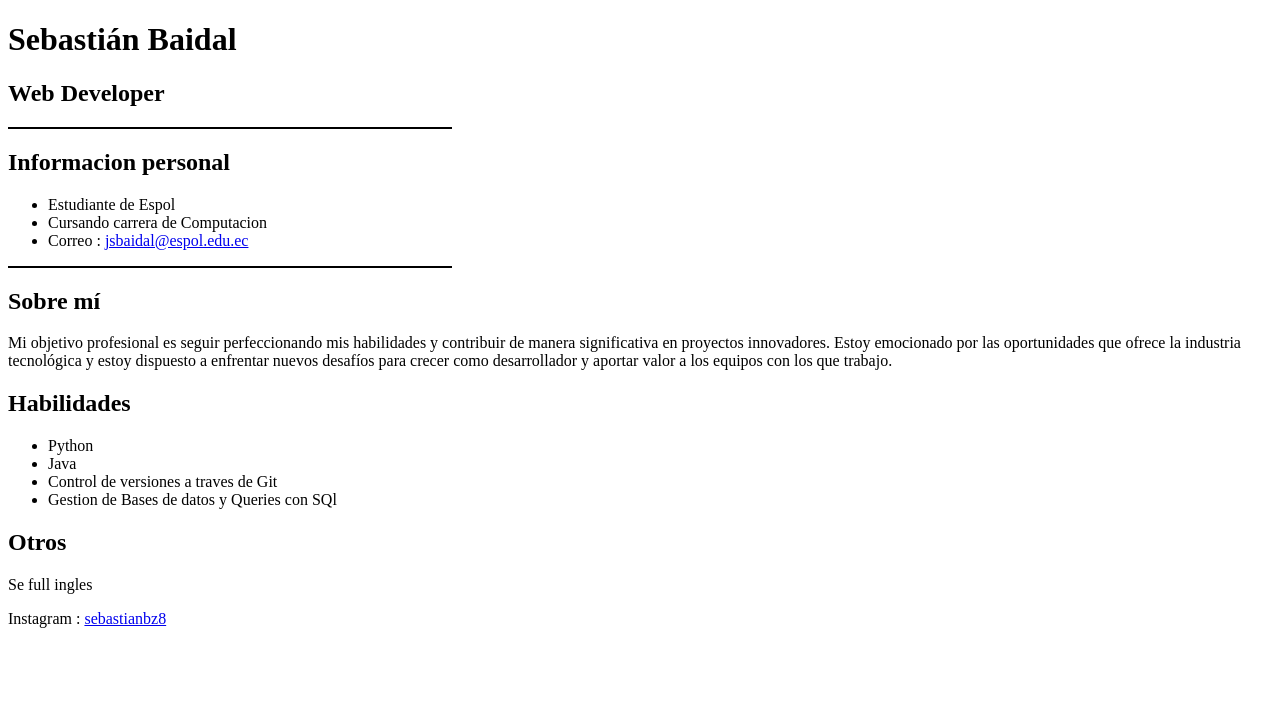
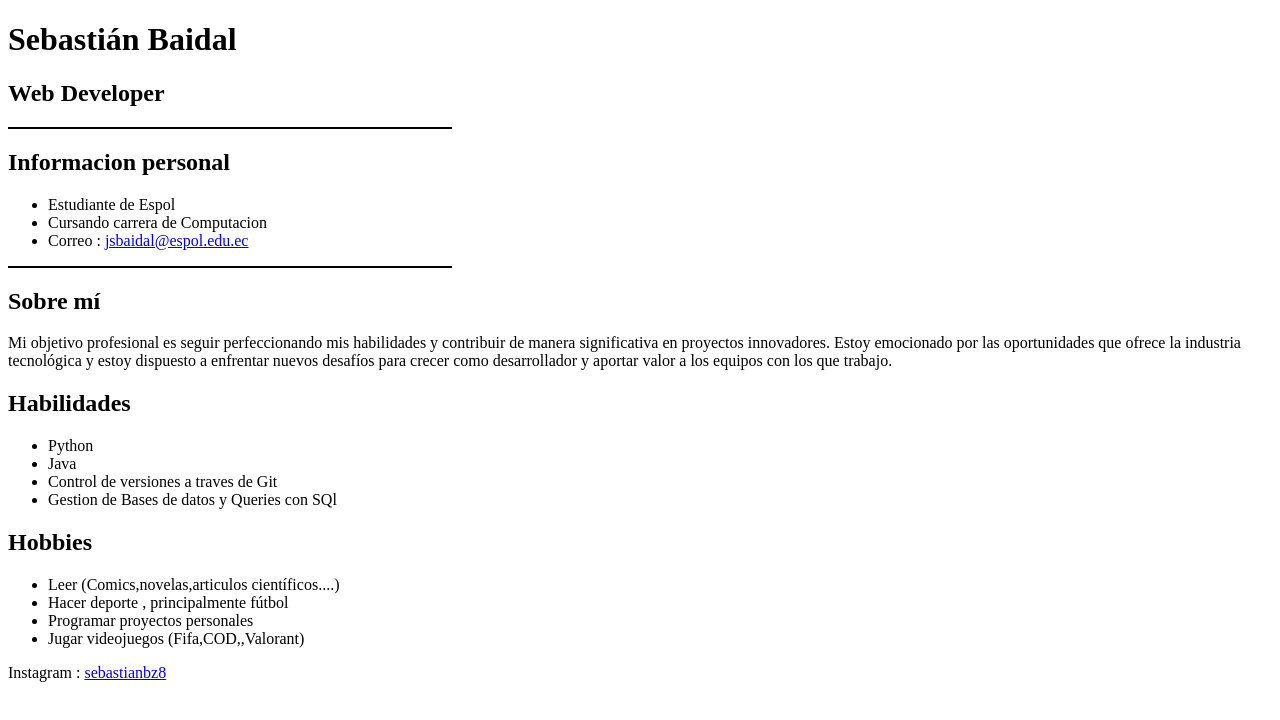
Before and after one commit to jsbaidal/curriculum, a plain HTML site: page index.html in a window 1280 px wide. Drawn offline with Linux system fonts and the light colour scheme.

Commit message:
nueva estructura

```diff
--- a/index.html
+++ b/index.html
@@ -47,8 +47,13 @@
         </section>
 
         <section>
-            <h2> Otros</h2>
-            <p> Se full ingles </p>
+            <h2> Hobbies </h2>
+            <ul>
+                <li>Leer (Comics,novelas,articulos científicos....)</li>
+                <li>Hacer deporte , principalmente fútbol</li>
+                <li>Programar proyectos personales</li>
+                <li>Jugar videojuegos (Fifa,COD,,Valorant)</li>
+            </ul>
         </section>
 
         </nav>
```
